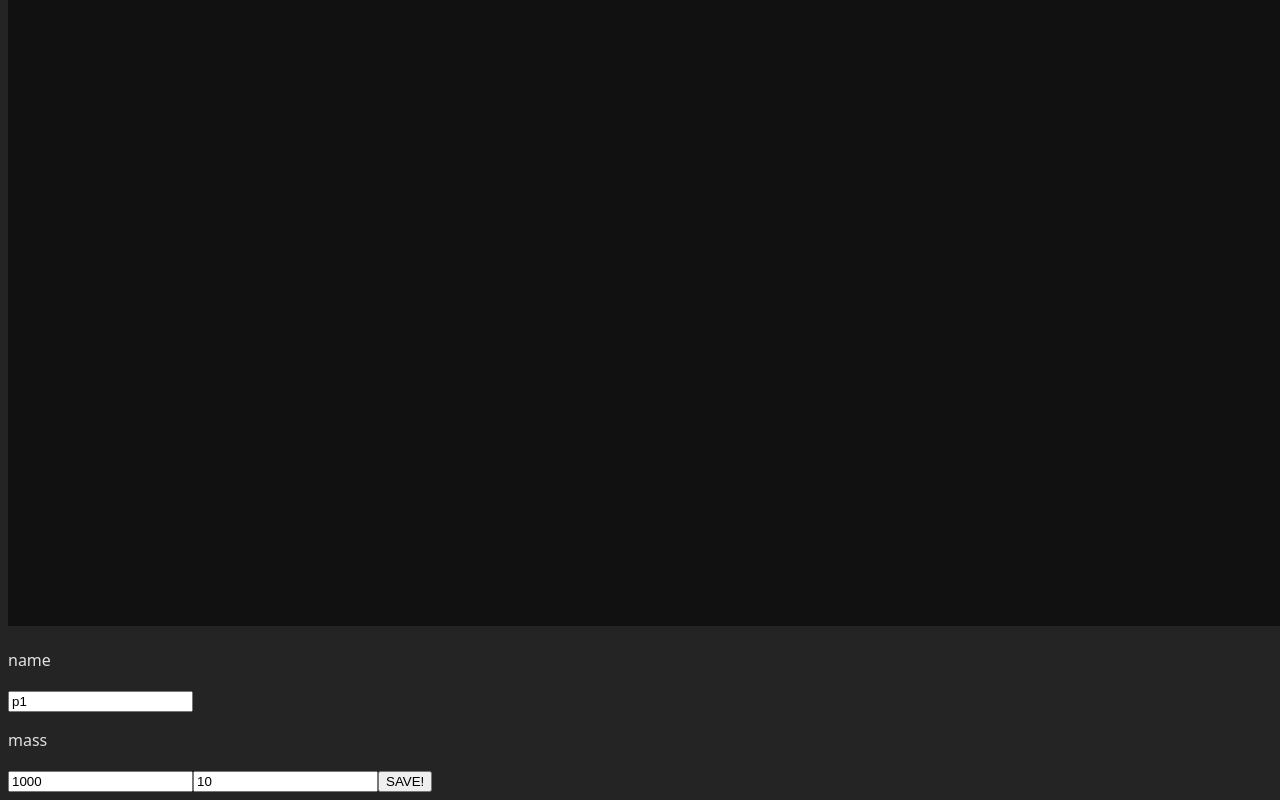
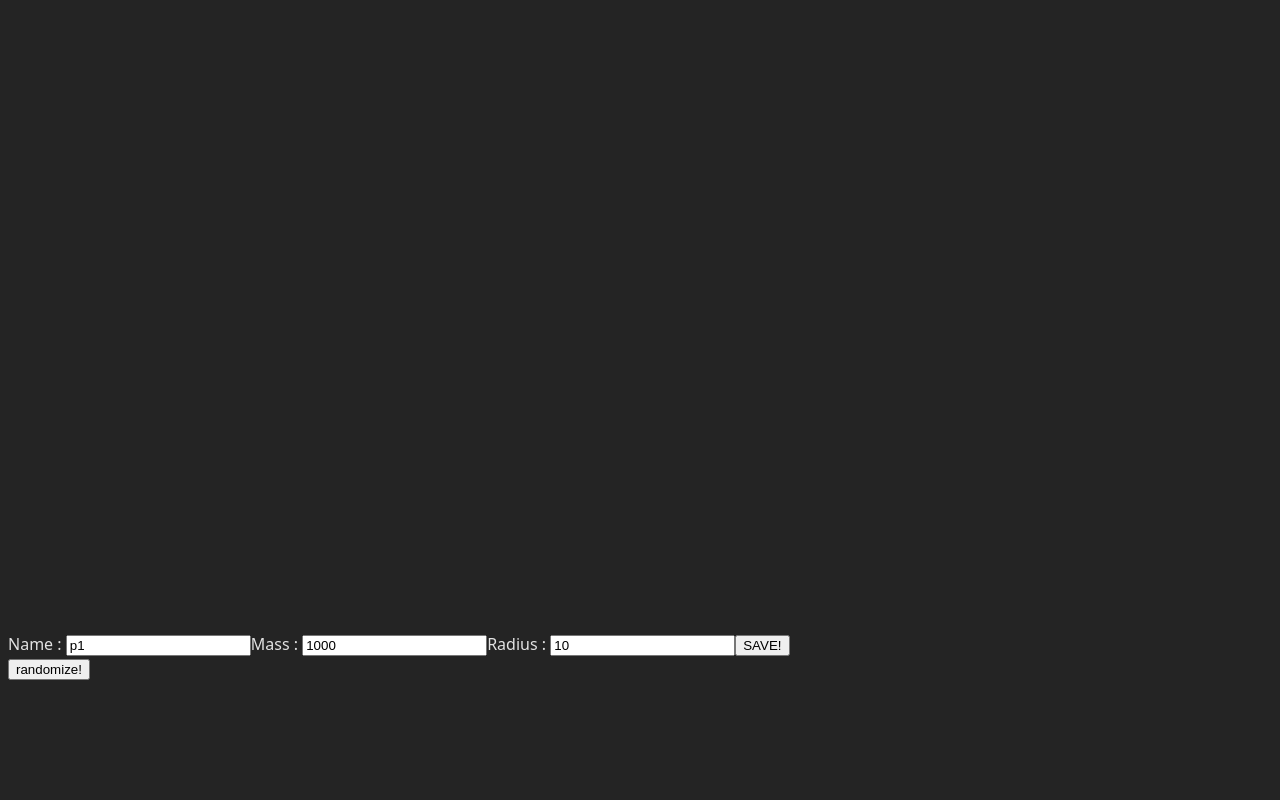
Before and after one commit to oimy/react-verse, a React (Vite) app: page / in a window 1280 px wide. Shown: the part 582-1382 px from the top of the page. After the commit the page ends 1270 px from the top, so only its background shows below. Built offline with nearby package versions, Linux system fonts and the light colour scheme.

Commit message:
add hooks except useOptimistic

```diff
--- a/src/pages/planet/boxes/planet-create-box.tsx
+++ b/src/pages/planet/boxes/planet-create-box.tsx
@@ -1,7 +1,6 @@
-import { useActionState } from "react";
+import { useActionState, useId, useImperativeHandle, useRef } from "react";
 import type Planet from "../models/planet";
 import type Point from "../models/point";
-import { savePlanet } from "../store/planet-store";
 import { PlanetVelocityFactory, PointFactory } from "../utils/point-factory.utils";
 
 interface FormProperty {
@@ -25,15 +24,16 @@ const handleForm = async (prev: FormProperty, planetForm: FormData): Promise<For
         position: PointFactory.copy(prev.position),
         velocity: PlanetVelocityFactory.withVelocity(0.05).random(),
     };
-    savePlanet(planet);
     prev.onCreate(planet);
     return prev;
 };
 
 export default function PlanetCreateBox({
+    ref,
     position,
     onCreate,
 }: {
+    ref: React.Ref<{ randomizeInputs: () => void }>;
     position: Point;
     onCreate: (planet: Planet) => void;
 }) {
@@ -42,13 +42,35 @@ export default function PlanetCreateBox({
         onCreate,
     });
 
+    const nameId = useId();
+    const massId = useId();
+    const radiusId = useId();
+
+    const massRef = useRef<HTMLInputElement>(null);
+    const radiusRef = useRef<HTMLInputElement>(null);
+    useImperativeHandle(
+        ref,
+        () => {
+            return {
+                randomizeInputs() {
+                    if (!massRef.current || !radiusRef.current) return;
+
+                    massRef.current.value = Math.max(10, Math.floor(Math.random() * 1001)).toString();
+                    radiusRef.current.value = Math.max(5, Math.floor(Math.random() * 21)).toString();
+                },
+            };
+        },
+        []
+    );
+
     return (
         <form action={formAction}>
-            <p>name</p>
-            <input name="name" type="text" value="p1" />
-            <p>mass</p>
-            <input name="mass" type="number" value={1000} />
-            <input name="radius" type="number" value={10} />
+            <label htmlFor={nameId}>Name : </label>
+            <input id={nameId} name="name" type="text" value="p1" />
+            <label htmlFor={massId}>Mass : </label>
+            <input ref={massRef} id={massId} name="mass" type="number" value={1000} />
+            <label htmlFor={radiusId}>Radius : </label>
+            <input ref={radiusRef} id={radiusId} name="radius" type="number" value={10} />
             <button type="submit">SAVE!</button>
         </form>
     );
--- a/src/pages/planet/index.tsx
+++ b/src/pages/planet/index.tsx
@@ -1,27 +1,44 @@
-import { useCallback, useContext, useEffect, useMemo, useRef, useState, useSyncExternalStore } from "react";
+import {
+    useCallback,
+    useContext,
+    useDebugValue,
+    useDeferredValue,
+    useEffect,
+    useEffectEvent,
+    useInsertionEffect,
+    useLayoutEffect,
+    useMemo,
+    useReducer,
+    useRef,
+    useSyncExternalStore,
+} from "react";
 import PlanetCreateBox from "./boxes/planet-create-box";
 import CanvasContext from "./contexts/canvas-context";
 import SpaceContext from "./contexts/space-context";
 import type Planet from "./models/planet";
 import type Point from "./models/point";
-import { PlanetStore } from "./store/planet-store";
+import planetReducer from "./reducers/planet-reducer";
+import trajectoryReducer from "./reducers/trajectory-reducer";
+import { PlanetStore, savePlanet } from "./store/planet-store";
 import { SimpleOrbitAccelerator } from "./utils/orbits/orbit-accelerator";
 import OrbitEngine from "./utils/orbits/orbit-engine";
 import { SimpleOrbitProcessor } from "./utils/orbits/orbit-processor";
 import { SimpleOrbitResetter } from "./utils/orbits/orbit-resetter";
 import type OrbitValidator from "./utils/orbits/orbit-validator";
 import { PositionOrbitValidator } from "./utils/orbits/orbit-validator";
+import { PlanetFactory } from "./utils/planet-factory.utils";
 import { PointFactory } from "./utils/point-factory.utils";
 
 export default function PlanetPage() {
+    // const window
     const canvasContext = useContext(CanvasContext);
     const spaceContext = useContext(SpaceContext);
     const initialPlanets = useSyncExternalStore(PlanetStore.subscribe, PlanetStore.getSnapshot);
     const orbitValidator: OrbitValidator = useMemo(
         () =>
             new PositionOrbitValidator(
-                PointFactory.create(canvasContext.width * 2, canvasContext.height * 2, 0),
-                PointFactory.create(canvasContext.width * -1, canvasContext.height * -1, 0)
+                PointFactory.create(canvasContext.width, canvasContext.height, 100),
+                PointFactory.create(0, 0, -100)
             ),
         [canvasContext.height, canvasContext.width]
     );
@@ -34,89 +51,92 @@ export default function PlanetPage() {
     const canvasRef = useRef<HTMLCanvasElement>(null);
     const animationFrameRef = useRef<number>(null);
     const lastUpdateTimeRef = useRef(0);
-    const updateInterval = useRef(30);
+    const updateInterval = useRef(50);
 
-    const [planets, setPlanets] = useState<Planet[]>(initialPlanets);
+    const [planets, dispatchPlanets] = useReducer(planetReducer, PlanetFactory.copyAll(initialPlanets));
     const planetsRef = useRef(planets);
-    const [trajectories, setTrajectories] = useState<{ id: number; points: Point[] }[]>(
+    const [trajectories, dispatchTrajectories] = useReducer(
+        trajectoryReducer,
         initialPlanets.map((p) => ({ id: p.id, points: [] }))
     );
+    const deferredTrajectories = useDeferredValue(trajectories);
 
-    const drawPlanets = useCallback(() => {
-        const canvas = canvasRef.current;
-        if (!canvas) return;
-        const ctx = canvas.getContext("2d");
-        if (!ctx) return;
+    const drawTrajectories = useEffectEvent((context: CanvasRenderingContext2D) => {
+        deferredTrajectories.forEach((trajectory) => {
+            if (trajectory.points.length < 2) return;
 
-        ctx.clearRect(0, 0, canvasContext.width, canvasContext.height);
-        ctx.fillStyle = "#111111";
-        ctx.fillRect(0, 0, canvasContext.width, canvasContext.height);
+            context.beginPath();
+            context.strokeStyle = "gray";
+            context.lineWidth = 2;
 
-        trajectories.forEach((t) => {
-            const planet = planets.find((p) => p.id === t.id);
-            if (!planet || t.points.length < 2) return;
+            const firstPoint: Point = trajectory.points[0];
+            context.moveTo(firstPoint.x, firstPoint.y);
 
-            ctx.beginPath();
-            ctx.strokeStyle = "gray";
-            ctx.lineWidth = 2;
-
-            const firstPoint: Point = t.points[0];
-            ctx.moveTo(firstPoint.x, firstPoint.y);
-
-            for (let i = 1; i < t.points.length; i++) {
+            for (let i = 1; i < trajectory.points.length; i++) {
                 if (
-                    Math.abs(t.points[i].x - t.points[i - 1].x) > 100 ||
-                    Math.abs(t.points[i].y - t.points[i - 1].y) > 100
+                    Math.abs(trajectory.points[i].x - trajectory.points[i - 1].x) > 100 ||
+                    Math.abs(trajectory.points[i].y - trajectory.points[i - 1].y) > 100
                 ) {
-                    ctx.moveTo(t.points[i].x, t.points[i].y);
+                    context.moveTo(trajectory.points[i].x, trajectory.points[i].y);
                 }
-                const point: Point = t.points[i];
-                ctx.lineTo(point.x, point.y);
+                const point: Point = trajectory.points[i];
+                context.lineTo(point.x, point.y);
             }
-            ctx.stroke();
+            context.stroke();
+        });
     });
 
+    const drawPlanets = useCallback(
+        (context: CanvasRenderingContext2D) => {
             const sortedPlanets = [...planets].sort((p1, p2) => p1.position.z - p2.position.z);
             sortedPlanets.forEach((planet) => {
-            ctx.beginPath();
+                context.beginPath();
 
-            ctx.arc(
+                context.arc(
                     planet.position.x,
                     planet.position.y,
                     Math.max((planet.radius * (planet.position.z + 100)) / 100, 2),
                     0,
                     2 * Math.PI
                 );
-            ctx.fillStyle = "lightgray";
-            ctx.fill();
+                context.fillStyle = "lightgray";
+                context.fill();
             });
-    }, [canvasContext.height, canvasContext.width, planets, trajectories]);
+        },
+        [planets]
+    );
 
-    useEffect(() => {
-        drawPlanets();
-    }, [drawPlanets]);
+    useLayoutEffect(() => {
+        const canvas: HTMLCanvasElement | null = canvasRef.current;
+        if (!canvas) return;
+        canvas.width = canvas.clientWidth;
+        canvas.height = canvas.clientHeight;
+
+        const context: CanvasRenderingContext2D | null = canvas.getContext("2d");
+        if (!context) return;
+        context.clearRect(0, 0, canvasContext.width, canvasContext.height);
+
+        drawTrajectories(context);
+        drawPlanets(context);
+    }, [canvasContext.height, canvasContext.width, drawPlanets]);
+
+    useInsertionEffect(() => {
+        const canvas = canvasRef.current;
+        if (canvas) {
+            canvas.style.background = "#222222";
+        }
+    }, []);
+
+    const runFrame = useEffectEvent(() => {
+        const nextPlanets: Planet[] = orbitEngine.createNextPlanets(planetsRef.current);
+        dispatchPlanets({ type: "reset", planets: nextPlanets });
+        dispatchTrajectories({ type: "move", planets: nextPlanets, orbitValidator: orbitValidator });
+    });
 
     useEffect(() => {
         const animate = (timestamp: number) => {
             if (timestamp >= lastUpdateTimeRef.current + updateInterval.current) {
-                const nextPlanets: Planet[] = orbitEngine.createNextPlanets(planetsRef.current);
-                setTrajectories((prev) => {
-                    const newTrajectories = prev.map((t) => {
-                        const planet: Planet | undefined = nextPlanets.find((p) => p.id === t.id);
-                        if (planet) {
-                            if (!orbitValidator.validate(planet)) {
-                                return { id: t.id, points: [] };
-                            }
-                            const newPoints = [...t.points, PointFactory.copy(planet.position)];
-                            if (newPoints.length > 300) {
-                                newPoints.shift();
-                            }
-                            return { id: t.id, points: newPoints };
-                        }
-                        return { id: t.id, points: [] };
-                    });
-                    return newTrajectories;
-                });
+                runFrame();
                 lastUpdateTimeRef.current = timestamp;
             }
             animationFrameRef.current = requestAnimationFrame(animate);
@@ -128,18 +148,57 @@ export default function PlanetPage() {
                 cancelAnimationFrame(animationFrameRef.current);
             }
         };
-    }, [initialPlanets, orbitEngine, orbitValidator]);
+    }, [orbitEngine, orbitValidator]);
 
+    const createRef = useRef<{ randomizeInputs: () => void }>(null);
+    useDebugValue(planets.length);
     return (
         <div>
             <canvas ref={canvasRef} width={canvasContext.width} height={canvasContext.height} />
             <PlanetCreateBox
-                position={{ x: 500, y: 500, z: 0 }}
+                ref={createRef}
+                position={{ x: 700, y: 500, z: 0 }}
                 onCreate={(planet: Planet) => {
-                    setPlanets((prev) => [...prev, planet]);
-                    setTrajectories((prev) => [...prev, { id: planet.id, points: [] }]);
+                    dispatchPlanets({ type: "add", planet });
+                    dispatchTrajectories({ type: "add", planet });
+                    planetsRef.current.push(PlanetFactory.copy(planet));
+                    savePlanet(planet);
                 }}
             />
+            <button
+                onClick={() => {
+                    if (!createRef.current) return;
+                    createRef.current.randomizeInputs();
+                }}
+            >
+                randomize!
+            </button>
+            {/* {initialPlanets.map((p) => (
+                <table>
+                    <tbody>
+                        <tr>
+                            <td>{p.mass}</td>
+                            <td>{p.radius}</td>
+                            <td>{p.position.x}</td>
+                            <td>{p.position.y}</td>
+                            <td>{p.position.z}</td>
+                        </tr>
+                    </tbody>
+                </table>
+            ))}
+            {planets.map((p) => (
+                <table>
+                    <tbody>
+                        <tr>
+                            <td>{p.mass}</td>
+                            <td>{p.radius}</td>
+                            <td>{p.position.x}</td>
+                            <td>{p.position.y}</td>
+                            <td>{p.position.z}</td>
+                        </tr>
+                    </tbody>
+                </table>
+            ))} */}
         </div>
     );
 }
--- /dev/null
+++ b/src/pages/planet/models/trajectory.ts
@@ -0,0 +1,6 @@
+import type Point from "./point";
+
+export default interface Trajectory {
+    id: number;
+    points: Point[];
+}
--- /dev/null
+++ b/src/pages/planet/reducers/planet-reducer.ts
@@ -0,0 +1,21 @@
+import type Planet from "../models/planet";
+
+export type PlanetAction =
+    | { type: "add"; planet: Planet }
+    | { type: "remove"; id: number }
+    | { type: "reset"; planets: Planet[] };
+
+const planetReducer = (state: Planet[], action: PlanetAction): Planet[] => {
+    switch (action.type) {
+        case "add":
+            return [...state, action.planet];
+        case "remove":
+            return state.filter((p) => p.id !== action.id);
+        case "reset":
+            return action.planets;
+        default:
+            return state;
+    }
+};
+
+export default planetReducer;
--- /dev/null
+++ b/src/pages/planet/reducers/trajectory-reducer.ts
@@ -0,0 +1,36 @@
+import type Planet from "../models/planet";
+import type Trajectory from "../models/trajectory";
+import type OrbitValidator from "../utils/orbits/orbit-validator";
+import { PointFactory } from "../utils/point-factory.utils";
+
+type TrajectoryAction =
+    | { type: "add"; planet: Planet }
+    | { type: "move"; planets: Planet[]; orbitValidator: OrbitValidator };
+
+const trajectoryReducer = (trajectories: Trajectory[], action: TrajectoryAction) => {
+    switch (action.type) {
+        case "add":
+            return [...trajectories, { id: action.planet.id, points: [] }];
+        case "move": {
+            const movedTrajectories: Trajectory[] = trajectories.map((trajectory) => {
+                const planet: Planet | undefined = action.planets.find((planet) => planet.id === trajectory.id);
+                if (!planet) {
+                    return { id: trajectory.id, points: [] };
+                }
+                if (!action.orbitValidator.validate(planet)) {
+                    return { id: trajectory.id, points: [] };
+                }
+                const movedPoints = [...trajectory.points, PointFactory.copy(planet.position)];
+                if (movedPoints.length > 300) {
+                    movedPoints.shift();
+                }
+                return { id: trajectory.id, points: movedPoints };
+            });
+            return movedTrajectories;
+        }
+        default:
+            return trajectories;
+    }
+};
+
+export default trajectoryReducer;
--- a/src/pages/planet/store/planet-store.ts
+++ b/src/pages/planet/store/planet-store.ts
@@ -29,11 +29,13 @@ function subscribe(callback: Listener): () => void {
     };
 }
 
-export function savePlanet(planet: Planet): void {
+export async function savePlanet(planet: Planet): Promise<Planet[]> {
+    await new Promise((res) => setTimeout(res, 1000));
     cachePlanets.push(planet);
     cachePlanetsString = JSON.stringify(cachePlanets);
     localStorage.setItem(KEY, cachePlanetsString);
     listeners.forEach((callback) => callback());
+    return cachePlanets;
 }
 
 export const PlanetStore = {
--- a/src/pages/planet/utils/planet-factory.utils.ts
+++ b/src/pages/planet/utils/planet-factory.utils.ts
@@ -1,5 +1,6 @@
 import type Planet from "../models/planet";
 import type Point from "../models/point";
+import { PointFactory } from "./point-factory.utils";
 
 export class PlanetFactory {
     static create(id: number, name: string, mass: number, radius: number, position: Point, velocity: Point): Planet {
@@ -26,4 +27,16 @@ export class PlanetFactory {
 
         return planets;
     }
+
+    static copy(planet: Planet): Planet {
+        return {
+            ...planet,
+            position: PointFactory.copy(planet.position),
+            velocity: PointFactory.copy(planet.velocity),
+        };
+    }
+
+    static copyAll(planets: Planet[]): Planet[] {
+        return planets.map(this.copy);
+    }
 }
```
Lines whose indentation alone changed are shown as unchanged.
